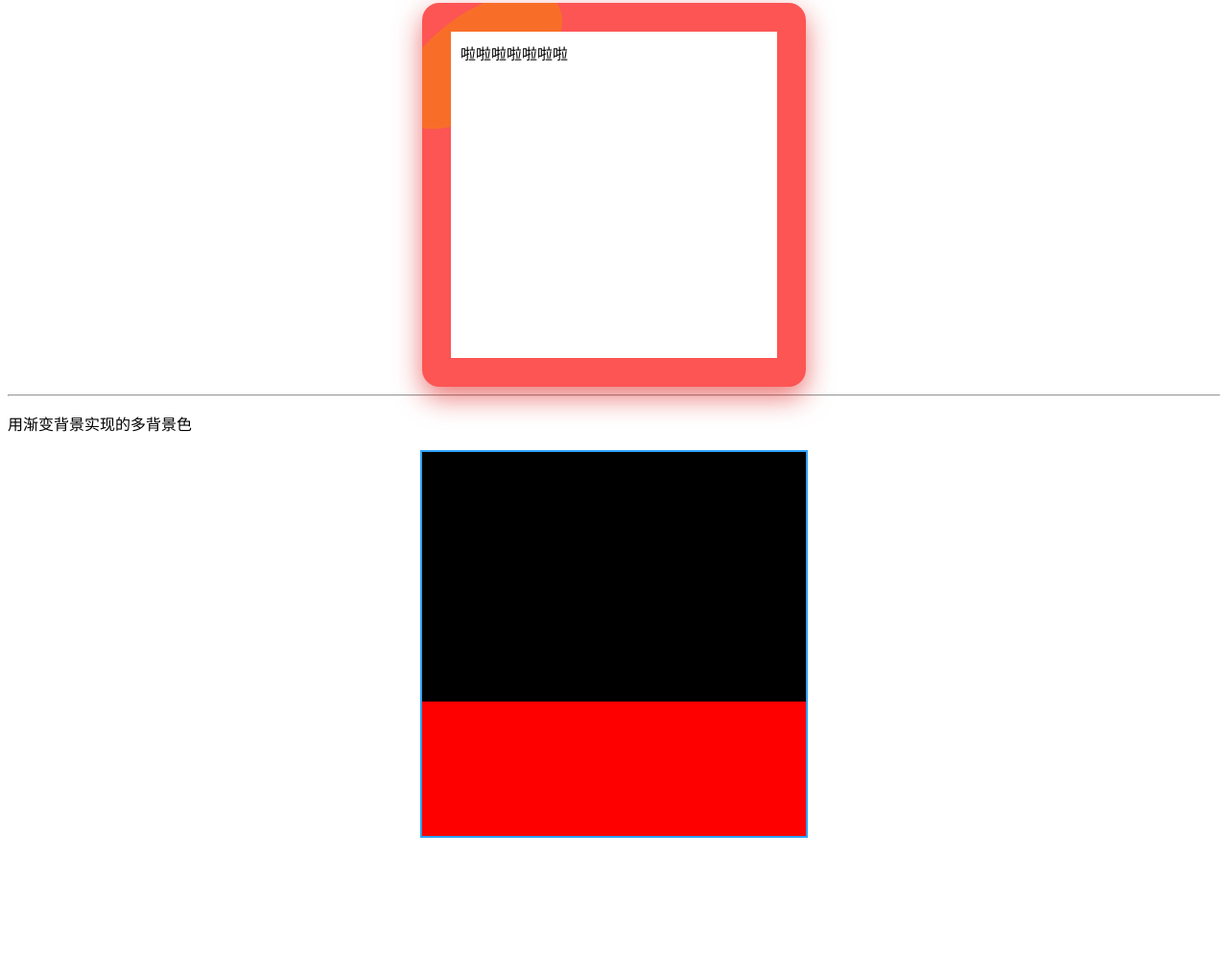
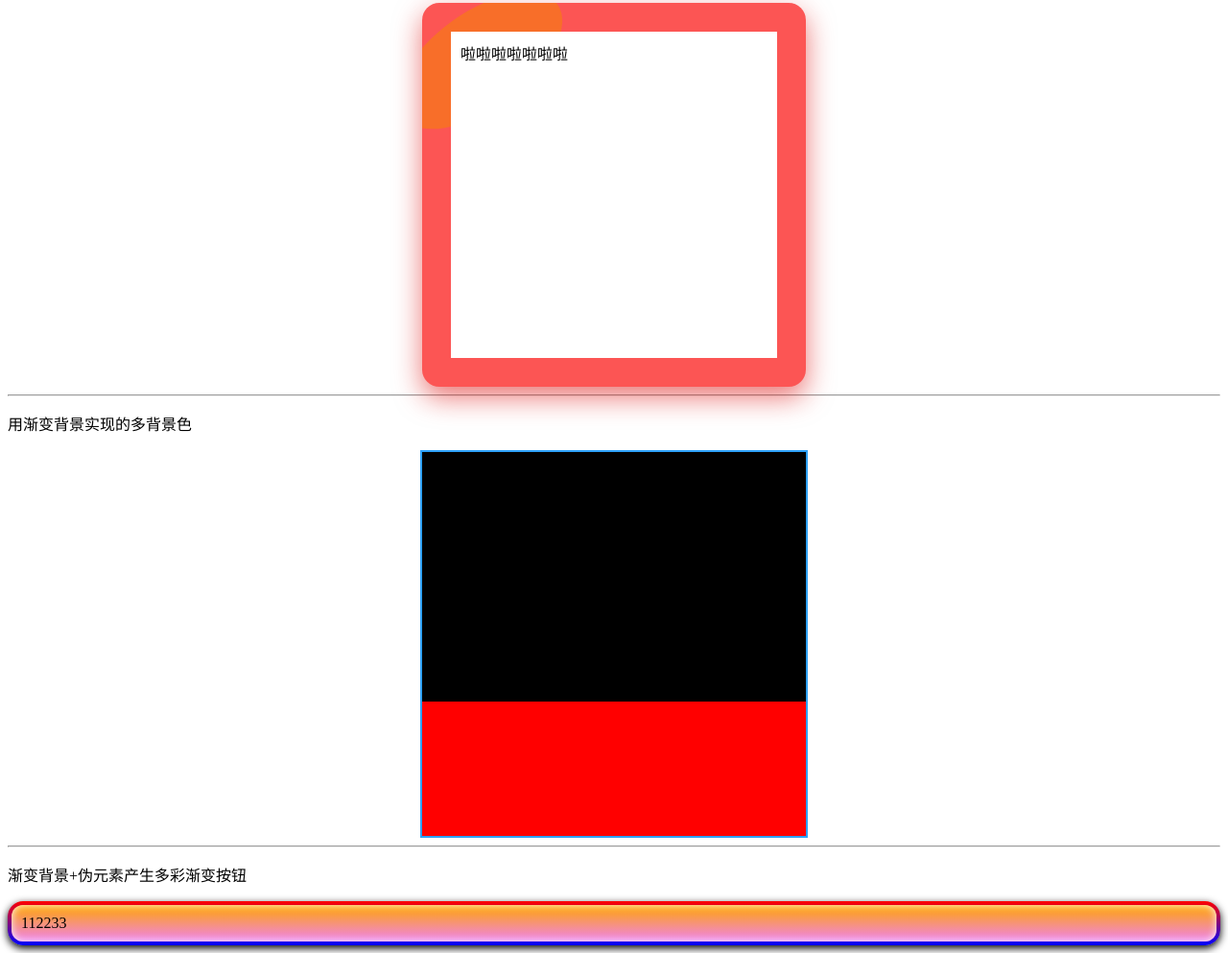
Before and after one commit to DarknessChaser/my-front-end-test, a plain HTML site: page css-background-test/index.html in a window 1280 px wide. Shown: the part 1098-2091 px from the top of the page at 96% size. Before the commit the page ends 1979 px from the top, so only its background shows below. Drawn offline with Linux system fonts and the light colour scheme.

Commit message:
Update index.html

```diff
--- a/css-background-test/index.html
+++ b/css-background-test/index.html
@@ -65,6 +65,25 @@
         background-image: linear-gradient(#000000 65%,#ff0000 65%);
         border: solid #2ea1f8 2px;
     }
+    .border{
+        position: relative;
+        border: 4px solid transparent;
+        border-radius: 16px;
+        background: linear-gradient(orange, violet);
+        background-clip: padding-box;
+        padding: 10px;
+        /* just to show box-shadow still works fine */
+        box-shadow: 0 3px 9px black, inset 0 0 9px white;
+    }
+    .border::after{
+        position: absolute;
+        top: -4px; bottom: -4px;
+        left: -4px; right: -4px;
+        background: linear-gradient(red, blue);
+        content: '';
+        z-index: -1;
+        border-radius: 16px;
+    }
 </style>
 <body>
 <p>背景效果图</p>
@@ -82,5 +101,10 @@
 <hr>
 <p>用渐变背景实现的多背景色</p>
 <div class="background-test3"></div>
+<hr>
+<p>渐变背景+伪元素产生多彩渐变按钮</p>
+<div class="border">
+    112233
+</div>
 </body>
 </html>
```
